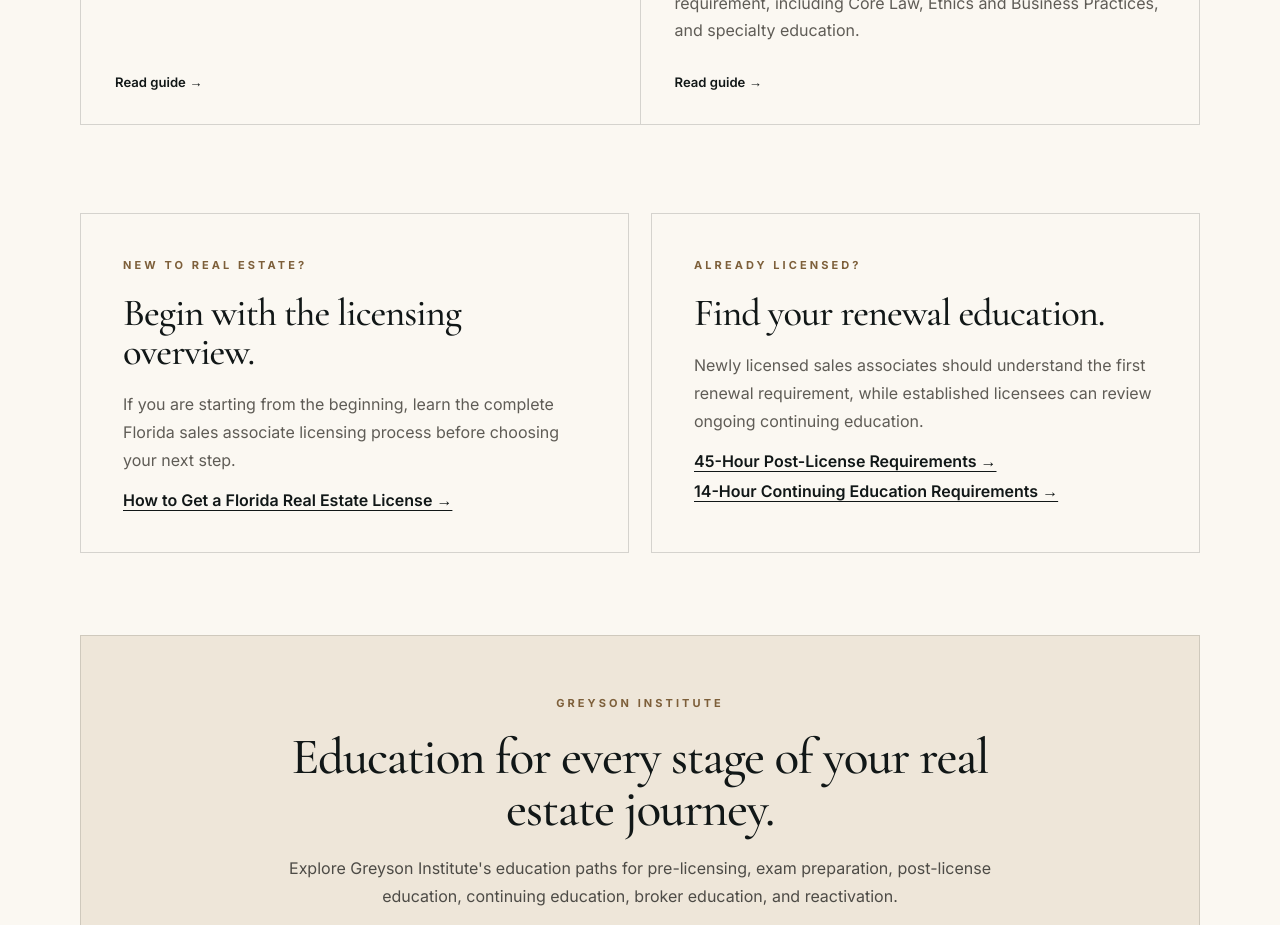
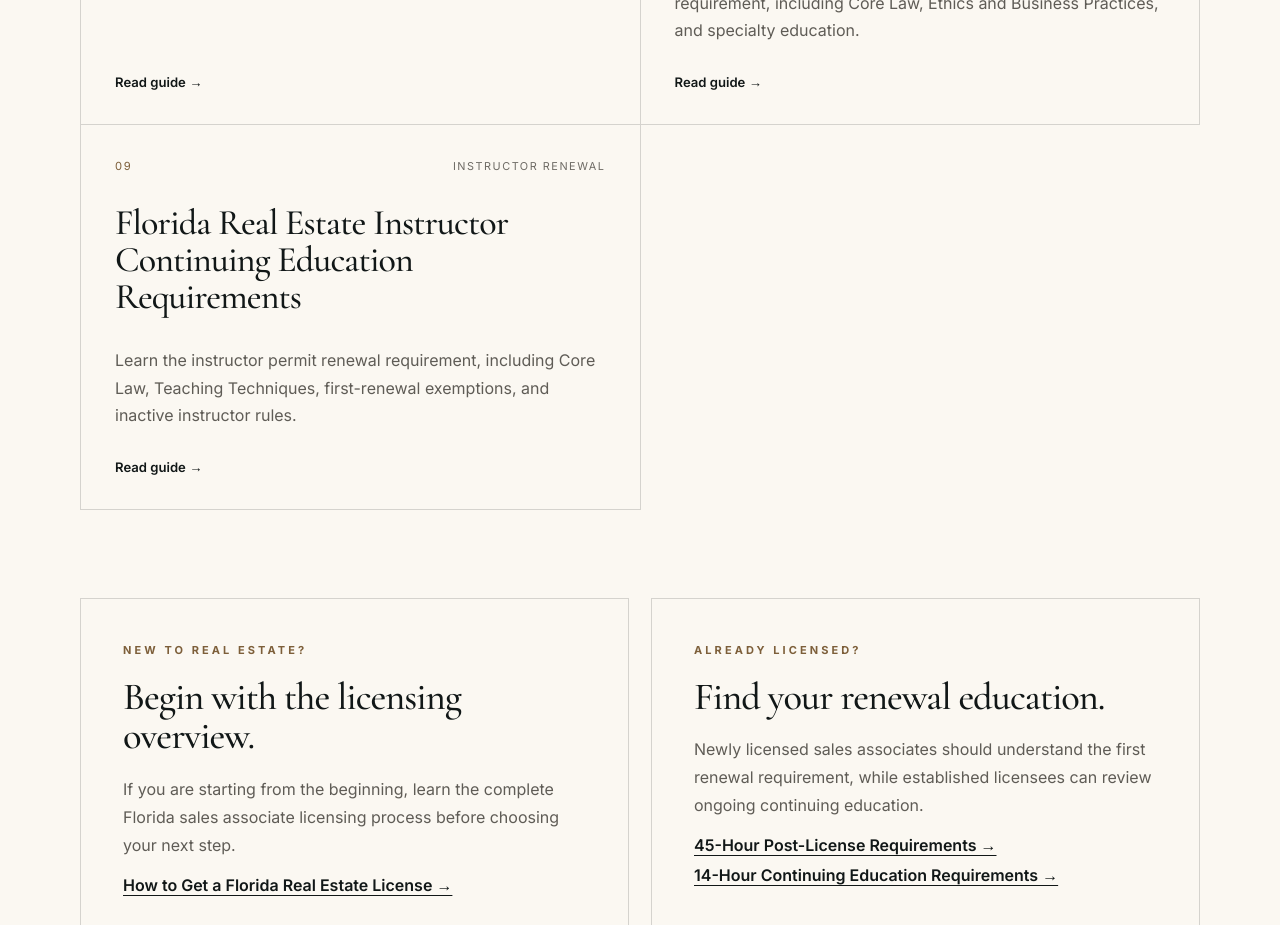
Before and after one commit to BrianLook/Greyson-Institute-Website, a Next.js app: page /guides in a window 1280 px wide. Shown: the part 2640-3565 px from the top of the page. Built offline with nearby package versions, Linux system fonts and the light colour scheme.

Commit message:
Add instructor education guide to learning center

```diff
--- a/app/guides/page.tsx
+++ b/app/guides/page.tsx
@@ -5,7 +5,7 @@ import { Breadcrumbs } from "@/components/Breadcrumbs";
 export const metadata: Metadata = {
   title: "Florida Real Estate Guides",
   description:
-    "Explore Greyson Institute's Florida real estate licensing and education guides, from getting licensed and preparing for the state exam through post-license and continuing education.",
+    "Explore Greyson Institute's Florida real estate licensing and education guides, from getting licensed and preparing for the state exam through post-license, continuing education, and instructor education.",
 };
 
 const baseUrl = "https://greysoninstitute.com";
@@ -74,6 +74,14 @@ const guides = [
     description:
       "Understand Florida's ongoing continuing-education requirement, including Core Law, Ethics and Business Practices, and specialty education.",
     href: "/florida-14-hour-real-estate-continuing-education",
+  },
+  {
+    number: "09",
+    stage: "INSTRUCTOR RENEWAL",
+    title: "Florida Real Estate Instructor Continuing Education Requirements",
+    description:
+      "Learn the instructor permit renewal requirement, including Core Law, Teaching Techniques, first-renewal exemptions, and inactive instructor rules.",
+    href: "/florida-real-estate-instructor-continuing-education",
   },
 ];
 
```
